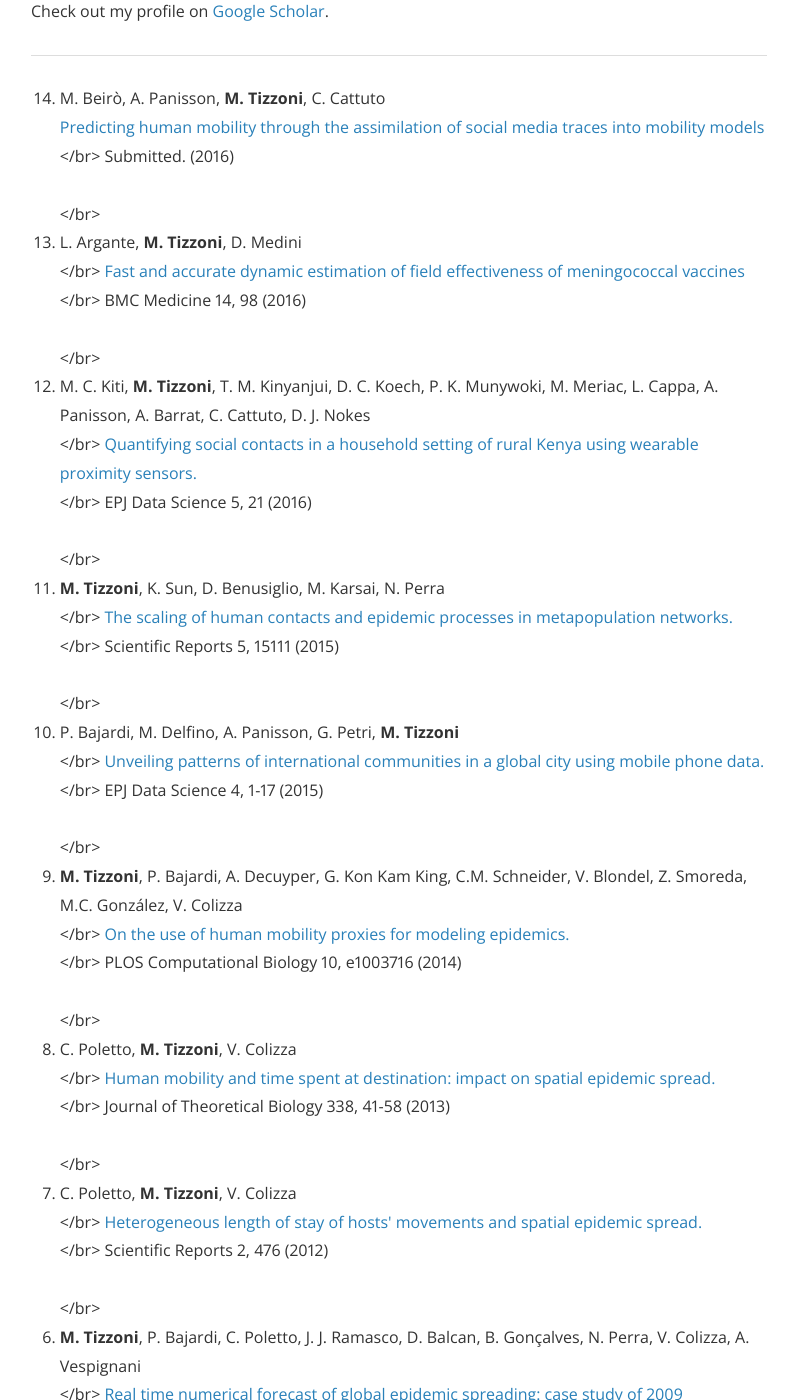
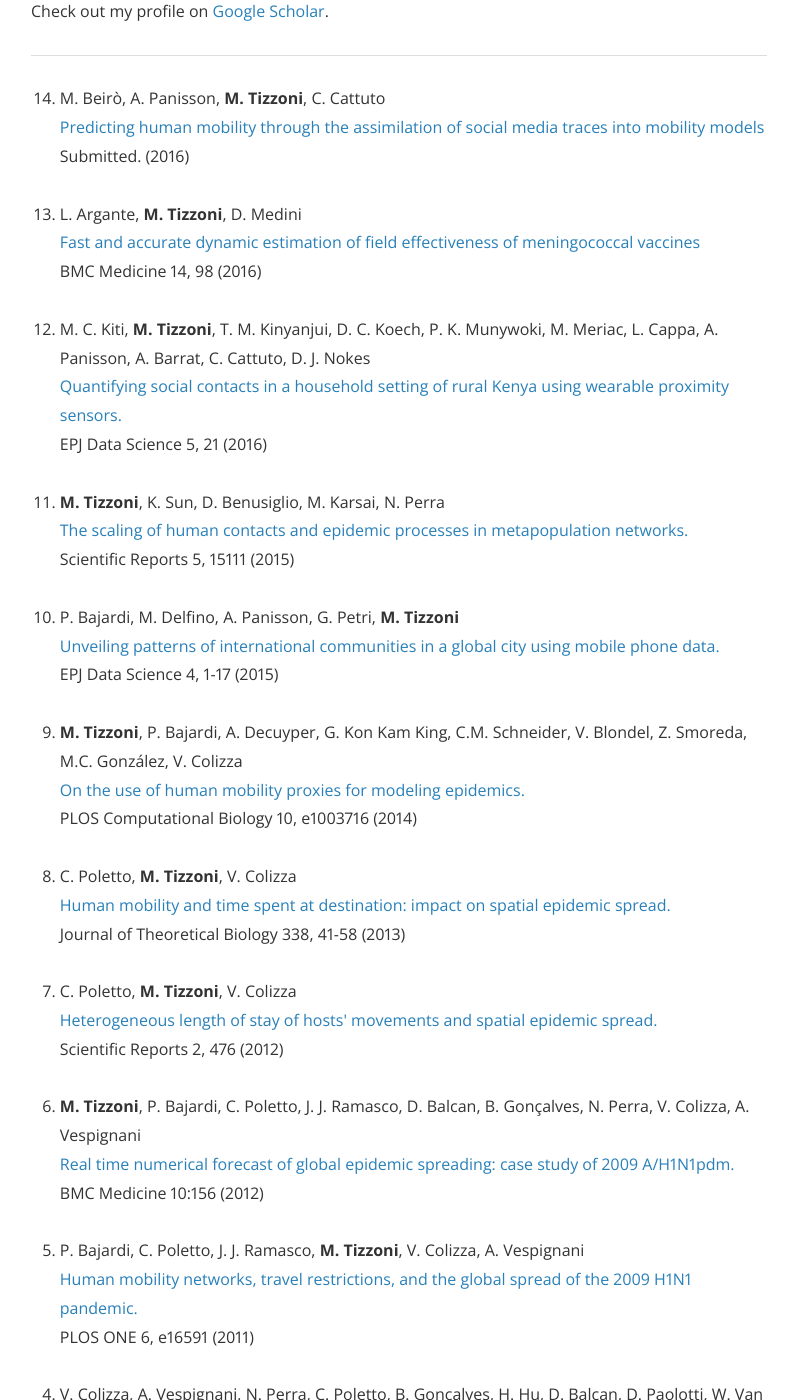
Before and after one commit to micheletizzoni/micheletizzoni.github.io, a Jekyll site: the page built from 3_publications.md, in a window 1280 px wide and 1400 px high, scrolled down 380 px. Shown: the whole window, without its empty margins (241-1036 px from the left). Built offline with Jekyll 4.4.1, drawn with Linux system fonts in a browser that asks for light colours; nearby versions of some CDN libraries; a style sheet for code colours, icons or effects is not loaded; some of the changed text lies outside the part shown.

Commit message:
html fixes

```diff
--- a/3_publications.md
+++ b/3_publications.md
@@ -14,68 +14,63 @@ Check out my profile on [Google Scholar][scholar].
 <ol reversed>
 
   <li>M. Beirò, A. Panisson, <strong>M. Tizzoni</strong>, C. Cattuto<br>
-  <a href="http://arxiv.org/abs/1601.04560">Predicting human mobility through the assimilation of social media traces into mobility models</a><br></br>
+  <a href="http://arxiv.org/abs/1601.04560">Predicting human mobility through the assimilation of social media traces into mobility models</a><br>
   Submitted. (2016)
   </li>
-  <br></br>
+  <br>
 
-  <li>L. Argante, <strong>M. Tizzoni</strong>, D. Medini<br></br>
-  <a href="http://bmcmedicine.biomedcentral.com/articles/10.1186/s12916-016-0642-2">Fast and accurate dynamic estimation of field effectiveness of meningococcal vaccines</a><br></br>
+  <li>L. Argante, <strong>M. Tizzoni</strong>, D. Medini<br>
+  <a href="http://bmcmedicine.biomedcentral.com/articles/10.1186/s12916-016-0642-2">Fast and accurate dynamic estimation of field effectiveness of meningococcal vaccines</a><br>
   BMC Medicine 14, 98 (2016)
   </li>
-  <br></br>
+  <br>
 
-  <li>M. C. Kiti, <strong>M. Tizzoni</strong>, T. M. Kinyanjui, D. C. Koech, P. K. Munywoki, M. Meriac, L. Cappa, A. Panisson, A. Barrat, C. Cattuto, D. J. Nokes<br></br>
-  <a href="http://epjdatascience.springeropen.com/articles/10.1140/epjds/s13688-016-0084-2">Quantifying social contacts in a household setting of rural Kenya using wearable proximity sensors.</a><br></br>
+  <li>M. C. Kiti, <strong>M. Tizzoni</strong>, T. M. Kinyanjui, D. C. Koech, P. K. Munywoki, M. Meriac, L. Cappa, A. Panisson, A. Barrat, C. Cattuto, D. J. Nokes<br>
+  <a href="http://epjdatascience.springeropen.com/articles/10.1140/epjds/s13688-016-0084-2">Quantifying social contacts in a household setting of rural Kenya using wearable proximity sensors.</a><br>
   EPJ Data Science 5, 21 (2016)
   </li>
-  <br></br>
+  <br>
 
-  <li><strong>M. Tizzoni</strong>, K. Sun, D. Benusiglio, M. Karsai, N. Perra<br></br>
-  <a href="http://www.nature.com/articles/srep15111">The scaling of human contacts and epidemic processes in metapopulation networks.</a><br></br>
+  <li><strong>M. Tizzoni</strong>, K. Sun, D. Benusiglio, M. Karsai, N. Perra<br>
+  <a href="http://www.nature.com/articles/srep15111">The scaling of human contacts and epidemic processes in metapopulation networks.</a><br>
   Scientific Reports 5, 15111 (2015)
   </li>
-  <br></br>
+  <br>
 
-  <li>P. Bajardi, M. Delfino, A. Panisson, G. Petri, <strong>M. Tizzoni</strong> <br></br>
-  <a href="http://www.epjdatascience.com/content/4/1/3">Unveiling patterns of international communities in a global city using mobile phone data.</a><br></br>
+  <li>P. Bajardi, M. Delfino, A. Panisson, G. Petri, <strong>M. Tizzoni</strong> <br>
+  <a href="http://www.epjdatascience.com/content/4/1/3">Unveiling patterns of international communities in a global city using mobile phone data.</a><br>
   EPJ Data Science 4, 1-17 (2015)</li>
-  <br></br>
+  <br>
 
-  <li><strong>M. Tizzoni</strong>, P. Bajardi, A. Decuyper, G. Kon Kam King, C.M. Schneider, V. Blondel, Z. Smoreda, M.C. Gonz&aacute;lez, V. Colizza<br></br>
-  <a href="http://journals.plos.org/ploscompbiol/article?id=10.1371/journal.pcbi.1003716">On the use of human mobility proxies for modeling epidemics.</a><br></br>
+  <li><strong>M. Tizzoni</strong>, P. Bajardi, A. Decuyper, G. Kon Kam King, C.M. Schneider, V. Blondel, Z. Smoreda, M.C. Gonz&aacute;lez, V. Colizza<br>
+  <a href="http://journals.plos.org/ploscompbiol/article?id=10.1371/journal.pcbi.1003716">On the use of human mobility proxies for modeling epidemics.</a><br>
   PLOS Computational Biology 10, e1003716 (2014)
   </li>
-  <br></br>
+  <br>
 
-
-  <li>C. Poletto, <strong>M. Tizzoni</strong>, V. Colizza<br></br>
-  <a href="http://www.sciencedirect.com/science/article/pii/S0022519313004062">Human mobility and time spent at destination: impact on spatial epidemic spread.</a><br></br>
+  <li>C. Poletto, <strong>M. Tizzoni</strong>, V. Colizza<br>
+  <a href="http://www.sciencedirect.com/science/article/pii/S0022519313004062">Human mobility and time spent at destination: impact on spatial epidemic spread.</a><br>
   Journal of Theoretical Biology 338, 41-58 (2013)
   </li>
-  <br></br>
+  <br>
 
-
-  <li>C. Poletto, <strong>M. Tizzoni</strong>, V. Colizza<br></br>
-  <a href="http://www.nature.com/articles/srep00476?WT.ec_id=SREP-631-20120702">Heterogeneous length of stay of hosts' movements and spatial epidemic spread.</a><br></br>
+  <li>C. Poletto, <strong>M. Tizzoni</strong>, V. Colizza<br>
+  <a href="http://www.nature.com/articles/srep00476?WT.ec_id=SREP-631-20120702">Heterogeneous length of stay of hosts' movements and spatial epidemic spread.</a><br>
   Scientific Reports  2, 476  (2012)
   </li>
-  <br></br>
+  <br>
 
-
-  <li><strong>M. Tizzoni</strong>, P. Bajardi,  C. Poletto, J. J. Ramasco, D. Balcan, B. Gonçalves, N. Perra, V. Colizza, A. Vespignani<br></br>
-  <a href="http://www.biomedcentral.com/1741-7015/10/165/abstract">Real time numerical forecast of global epidemic spreading: case study of 2009 A/H1N1pdm.</a><br></br>
+  <li><strong>M. Tizzoni</strong>, P. Bajardi,  C. Poletto, J. J. Ramasco, D. Balcan, B. Gonçalves, N. Perra, V. Colizza, A. Vespignani<br>
+  <a href="http://www.biomedcentral.com/1741-7015/10/165/abstract">Real time numerical forecast of global epidemic spreading: case study of 2009 A/H1N1pdm.</a><br>
   BMC Medicine 10:156 (2012)
   </li>
-  <br></br>
+  <br>
 
-
-  <li> P. Bajardi, C. Poletto, J. J. Ramasco, <strong>M. Tizzoni</strong>, V. Colizza, A. Vespignani<br></br>
-  <a href="http://journals.plos.org/plosone/article?id=10.1371/journal.pone.0016591">Human mobility networks, travel restrictions, and the global spread of the 2009 H1N1 pandemic.</a><br></br>
+  <li> P. Bajardi, C. Poletto, J. J. Ramasco, <strong>M. Tizzoni</strong>, V. Colizza, A. Vespignani<br>
+  <a href="http://journals.plos.org/plosone/article?id=10.1371/journal.pone.0016591">Human mobility networks, travel restrictions, and the global spread of the 2009 H1N1 pandemic.</a><br>
   PLOS ONE  6, e16591 (2011)
   </li>
-  <br></br>
-
+  <br>
 
   <li>V. Colizza, A. Vespignani, N. Perra, C. Poletto, B. Gonçalves, H. Hu, D. Balcan, D. Paolotti, W. Van den Broeck, <strong>M. Tizzoni</strong>, P. Bajardi, J. J. Ramasco.<br></br>
   <a href="http://currents.plos.org/influenza/article/estimate-of-novel-influenza-ah1n1-cases-in-mexico-at-the-early-stage-of-the-pandemic-with-a-spatially-structured-epidemic-model/">Estimate of Novel Influenza A/H1N1 cases in Mexico at the early stage of the pandemic with a spatially structured epidemic model.</a><br></br>
@@ -91,14 +86,14 @@ Check out my profile on [Google Scholar][scholar].
   <br></br>
 
 
-  <li>P. Bajardi, C. Poletto, D. Balcan, H. Hu, B. Goncalves, J. J. Ramasco, D. Paolotti, N. Perra, <strong>M. Tizzoni</strong>, W. Van den Broeck, V. Colizza, A. Vespignani<br></br>
-  <a href="http://www.eht-journal.net/index.php/ehtj/article/view/7093">Modeling vaccination campaigns and the Fall/Winter 2009 activity of the new A(H1N1) influenza in the Northern Hemisphere</a><br></br>
+  <li>P. Bajardi, C. Poletto, D. Balcan, H. Hu, B. Goncalves, J. J. Ramasco, D. Paolotti, N. Perra, <strong>M. Tizzoni</strong>, W. Van den Broeck, V. Colizza, A. Vespignani<br>
+  <a href="http://www.eht-journal.net/index.php/ehtj/article/view/7093">Modeling vaccination campaigns and the Fall/Winter 2009 activity of the new A(H1N1) influenza in the Northern Hemisphere</a><br>
   Emerging Health Threats Journal 2, e11 (2009)
   </li>
-  <br></br>
+  <br>
 
-  <li>D. Balcan, H. Hu, B. Goncalves, P. Bajardi, C. Poletto, J. J. Ramasco, D. Paolotti, N. Perra, <strong>M. Tizzoni</strong>, W. Van den Broeck, V. Colizza, A. Vespignani<br></br>
-  <a href="http://www.biomedcentral.com/1741-7015/7/45">Seasonal transmission potential and activity peaks of the new influenza A(H1N1): a Monte Carlo likelihood analysis based on human mobility.</a><br></br>
+  <li>D. Balcan, H. Hu, B. Goncalves, P. Bajardi, C. Poletto, J. J. Ramasco, D. Paolotti, N. Perra, <strong>M. Tizzoni</strong>, W. Van den Broeck, V. Colizza, A. Vespignani<br>
+  <a href="http://www.biomedcentral.com/1741-7015/7/45">Seasonal transmission potential and activity peaks of the new influenza A(H1N1): a Monte Carlo likelihood analysis based on human mobility.</a><br>
   BMC Medicine 7, 45 (2009)
   </li>
 
```
